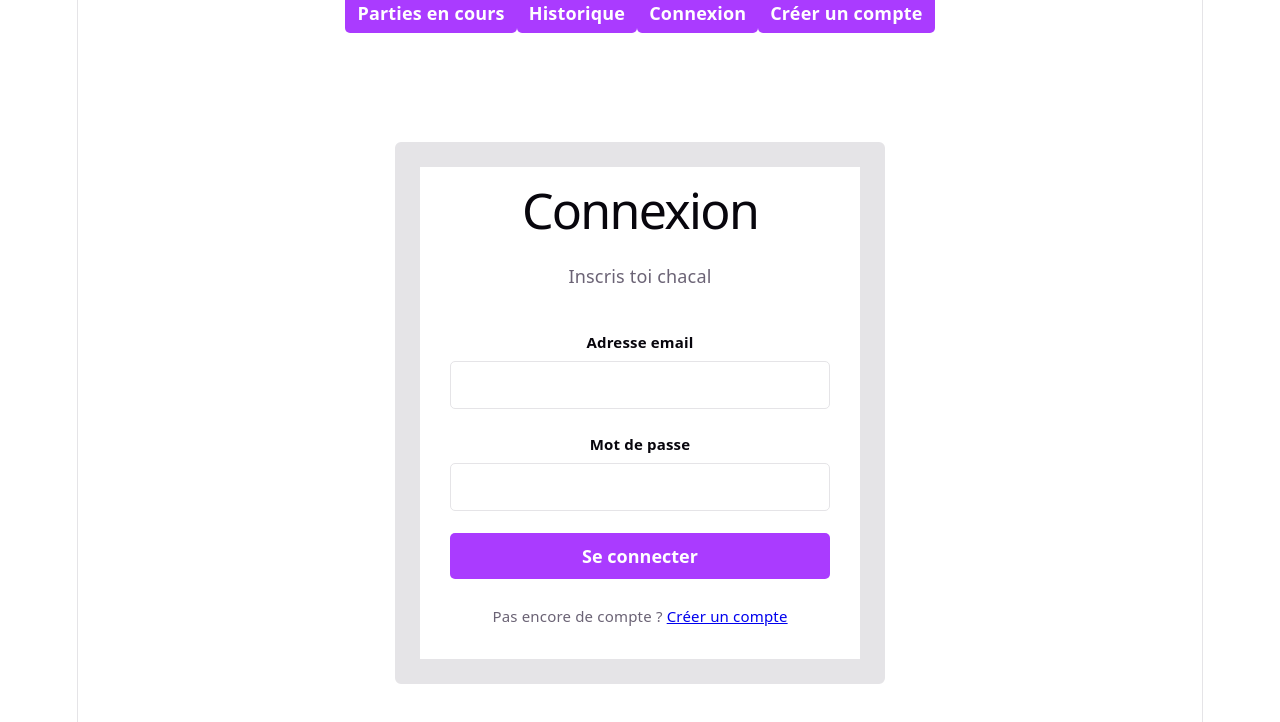
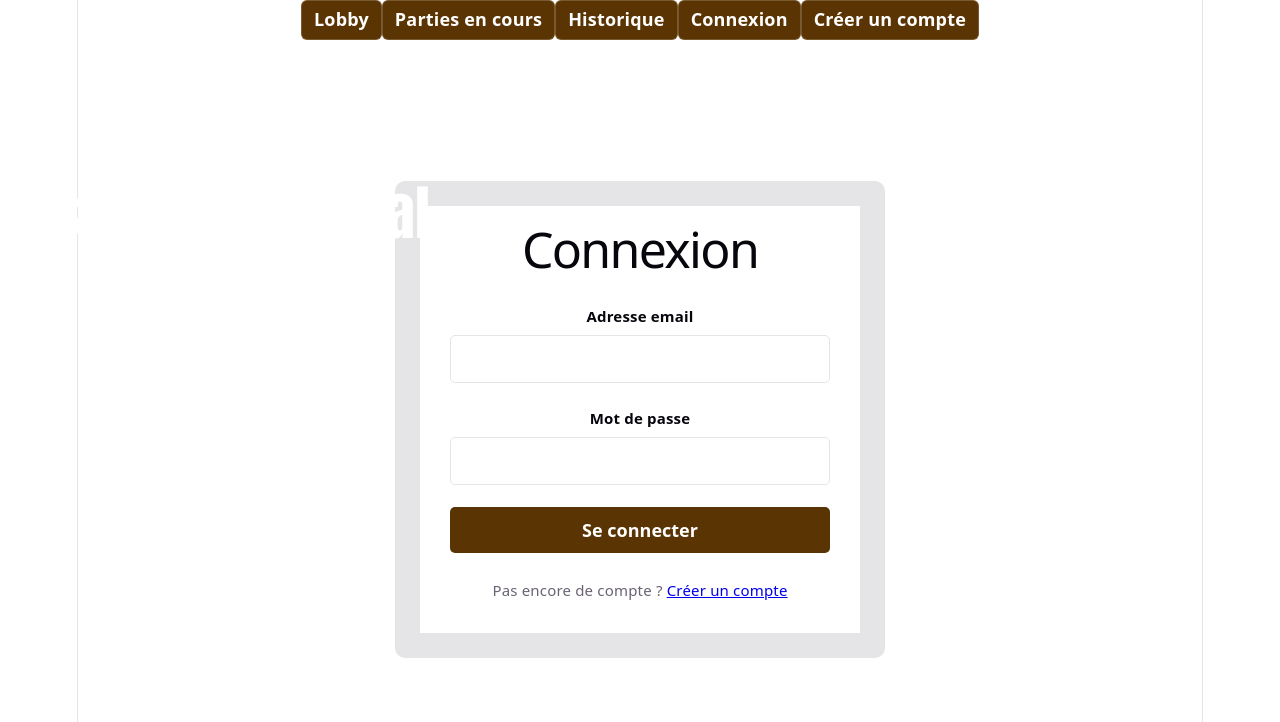
Before and after one commit to Benjylem/Chess_multigame, a React (Vite) app in the folder client/: page /login in a window 1280 px wide. Shown: the top 722 px of the page. Built offline with nearby package versions, Linux system fonts and the light colour scheme.

Commit message:
{ADD} CSS V2

```diff
--- a/client/index.html
+++ b/client/index.html
@@ -2,7 +2,7 @@
 <html lang="en">
   <head>
     <meta charset="UTF-8" />
-    <link rel="icon" type="image/svg+xml" href="/favicon.svg" />
+    <link rel="icon" type="image/svg+xml" href="/Ynov_echec_site.png" />
     <meta name="viewport" content="width=device-width, initial-scale=1.0" />
     <title>client</title>
   </head>
--- a/client/src/App.css
+++ b/client/src/App.css
@@ -9,8 +9,9 @@
   width: min(100%, 380px);
   padding: 30px;
   border: 25px solid var(--border);
-  border-radius: 6px;
+  border-radius: 10px;
   text-align: center;
+
 }
 
 .auth-panel h1 {
@@ -20,11 +21,13 @@
 
 .auth-intro {
   margin-bottom: 40px;
+
 }
 
 .auth-form {
   display: grid;
   gap: 22px;
+
 }
 
 .auth-form label {
@@ -33,6 +36,7 @@
   color: var(--text-h);
   font-size: 15px;
   font-weight: 600;
+
 }
 
 .auth-form input {
@@ -84,18 +88,32 @@
 }
 
 .Navbar-link {
+  display: inline-flex;
+  align-items: center;
+  justify-content: center;
+  min-height: 38px;
+  box-sizing: border-box;
   padding: 8px 12px;
   color: #fff;
   background: var(--accent);
-  border-radius: 5px;
+  border: 1px solid rgba(255, 255, 255, 0.18);
+  border-radius: 6px;
   text-decoration: none;
+  font: inherit;
   font-weight: 700;
-
+  line-height: 1.2;
+  cursor: pointer;
+  transition: background-color 160ms ease, box-shadow 160ms ease, transform 160ms ease;
 }
 
 .Navbar-link:hover {
-  background: var(--accent-border);
-  cursor: pointer;
+  filter: brightness(1.18);
+  box-shadow: 0 2px 6px rgba(0, 0, 0, 0.16);
+  transform: translateY(-1px);
+}
+
+.Navbar-link:active {
+  transform: translateY(0);
 }
 
 .Navbar-button {
@@ -107,3 +125,11 @@
   font-weight: 700;
   cursor: pointer;
 }
+.auth-intro {
+  color: white;
+font-family: Impact, Haettenschweiler, 'Arial Narrow Bold', sans-serif;
+font-size: 60px;
+  position: absolute;
+  right : 850px;
+  top: 200px;
+}
--- a/client/src/App.tsx
+++ b/client/src/App.tsx
@@ -4,6 +4,7 @@ import { ProtectedRoute } from './components/ProtectedRoute'
 import { LoginPage } from './pages/LoginPage'
 import { SignupPage } from './pages/SignupPage'
 import './App.css'
+import GameLobbyPage from './pages/GameLobbyPage.tsx';
 
 // Placeholders temporaires : les vraies pages (Lot 1 = auth, Lot 2 = lobby/historique,
 // Lot 3 = plateau) seront ajoutées dans src/pages/ sur leurs branches respectives et
@@ -34,6 +35,9 @@ function App() {
             path="/games/:id"
             element={<Placeholder label="Partie" />}
           />
+          <Route
+            path="/lobby"
+            element={<GameLobbyPage />} />
         </Route>
       </Routes>
     </>
--- a/client/src/components/Navbar.tsx
+++ b/client/src/components/Navbar.tsx
@@ -15,6 +15,9 @@ export function Navbar() {
 
   return (
     <nav>
+       <Link className="Navbar-link" to="/lobby">
+            Lobby
+          </Link>
       <Link className="Navbar-link" to="/">
         Parties en cours
       </Link>
@@ -36,6 +39,7 @@ export function Navbar() {
           <Link className="Navbar-link" to="/signup">
             Créer un compte
           </Link>
+
         </>
       )}
     </nav>
--- a/client/src/index.css
+++ b/client/src/index.css
@@ -4,9 +4,9 @@
   --bg: #fff;
   --border: #e5e4e7;
   --code-bg: #f4f3ec;
-  --accent: #aa3bff;
-  --accent-bg: rgba(170, 59, 255, 0.1);
-  --accent-border: rgba(170, 59, 255, 0.5);
+  --accent: #5a3402;
+  --accent-bg: rgba(157, 206, 25, 0.1);
+  --accent-border: 5a3402(170, 59, 255, 0.5);
   --social-bg: rgba(244, 243, 236, 0.5);
   --shadow:
     rgba(0, 0, 0, 0.1) 0 10px 15px -3px, rgba(0, 0, 0, 0.05) 0 4px 6px -2px;
@@ -34,12 +34,12 @@
   :root {
     --text: #9ca3af;
     --text-h: #f3f4f6;
-    --bg: #16171d;
+    --bg: #18191b;
     --border: #2e303a;
     --code-bg: #1f2028;
-    --accent: #c084fc;
-    --accent-bg: rgba(192, 132, 252, 0.15);
-    --accent-border: rgba(192, 132, 252, 0.5);
+    --accent: #5a3402;
+    --accent-bg: rgba(185, 185, 185, 0.15);
+    --accent-border: #634c2e;
     --social-bg: rgba(47, 48, 58, 0.5);
     --shadow:
       rgba(0, 0, 0, 0.4) 0 10px 15px -3px, rgba(0, 0, 0, 0.25) 0 4px 6px -2px;
--- /dev/null
+++ b/client/src/pages/GameLobbyPage.tsx
@@ -0,0 +1,9 @@
+export default function Lobby() {
+  return (
+  <main>
+ <p className="auth-intro">Chess Game</p>
+
+
+    </main>
+  );
+}
```
Also changed, not shown: client/public/Ynov_echec_site.png (added).
